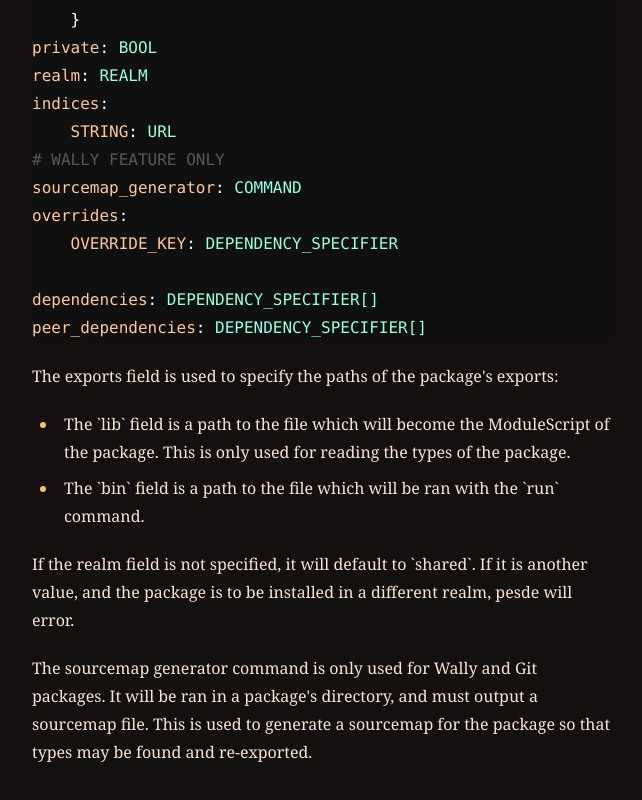
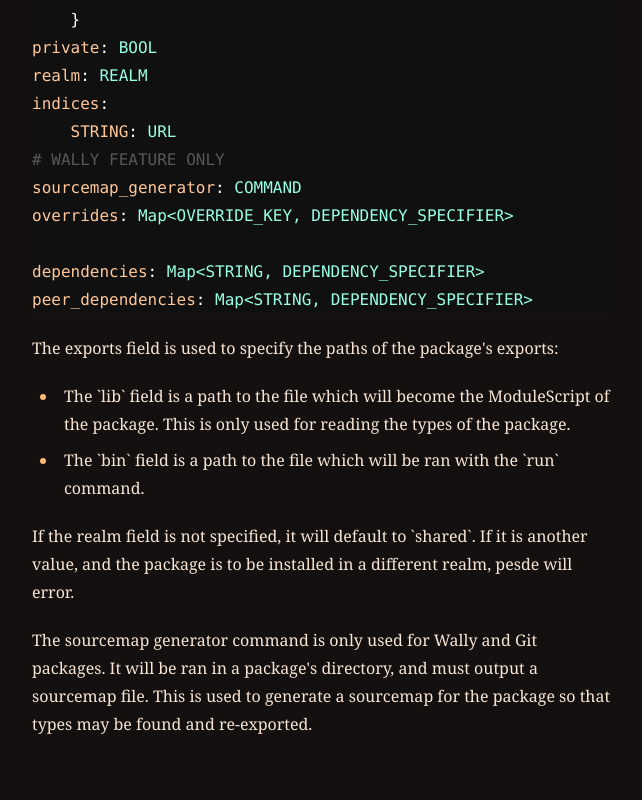
Before and after one commit to daimond113/pesde, a SvelteKit app in the folder website/: page /docs in a window 1280 px wide. Shown: the part 5246-6046 px from the top of the page, without its empty margins (32-674 px from the left). After the commit the page ends 6020 px from the top, so only its background shows below. Built offline with nearby package versions, Linux system fonts and the light colour scheme; a web font is replaced by a local one.

Commit message:
docs(website): correct manifest dependency format

```diff
--- a/website/src/routes/docs/+page.svelte
+++ b/website/src/routes/docs/+page.svelte
@@ -232,11 +232,10 @@ indices:
     STRING: URL
 # WALLY FEATURE ONLY
 sourcemap_generator: COMMAND
-overrides:
-    OVERRIDE_KEY: DEPENDENCY_SPECIFIER
+overrides: Map<OVERRIDE_KEY, DEPENDENCY_SPECIFIER>
 
-dependencies: DEPENDENCY_SPECIFIER[]
-peer_dependencies: DEPENDENCY_SPECIFIER[]"
+dependencies: Map<STRING, DEPENDENCY_SPECIFIER>
+peer_dependencies: Map<STRING, DEPENDENCY_SPECIFIER>"
 		/>
 		<p>The exports field is used to specify the paths of the package's exports:</p>
 		<ul>
```
